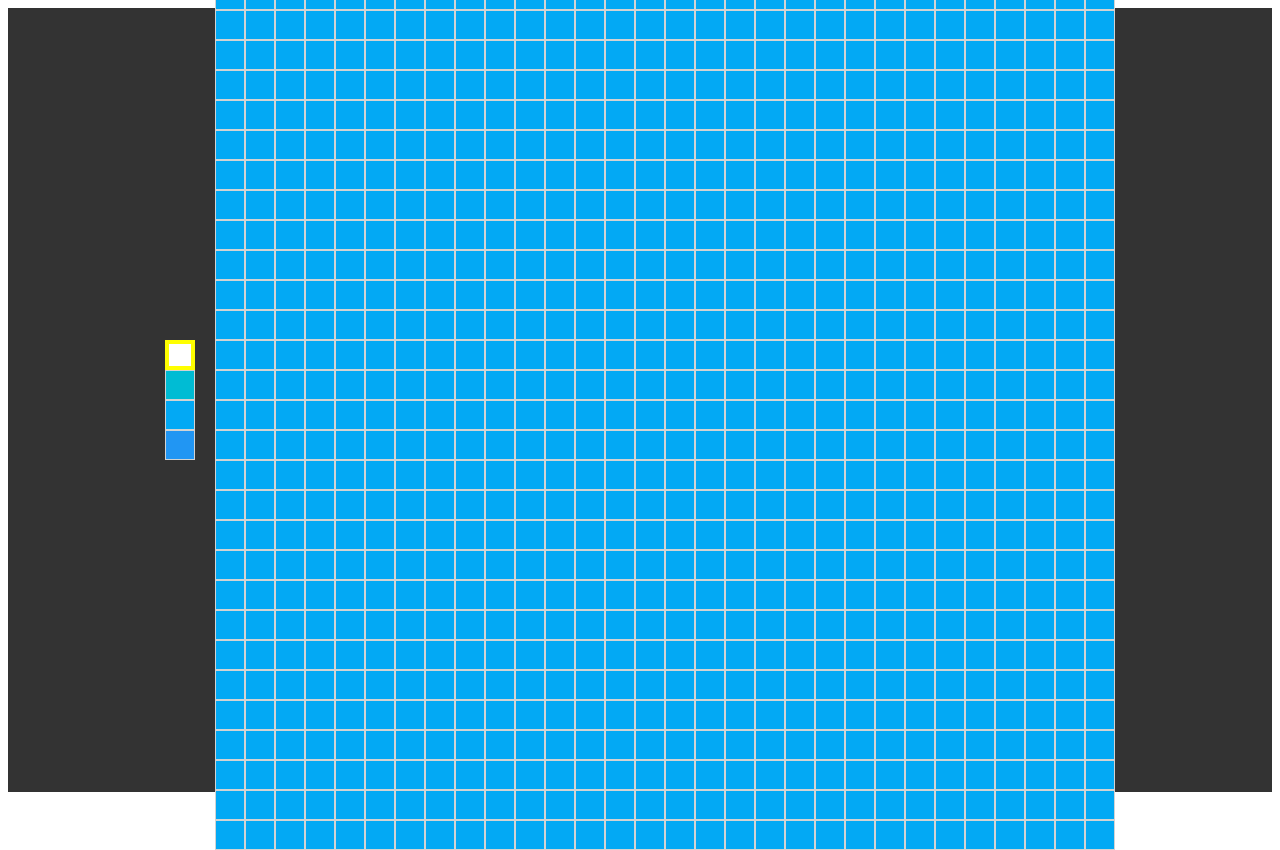
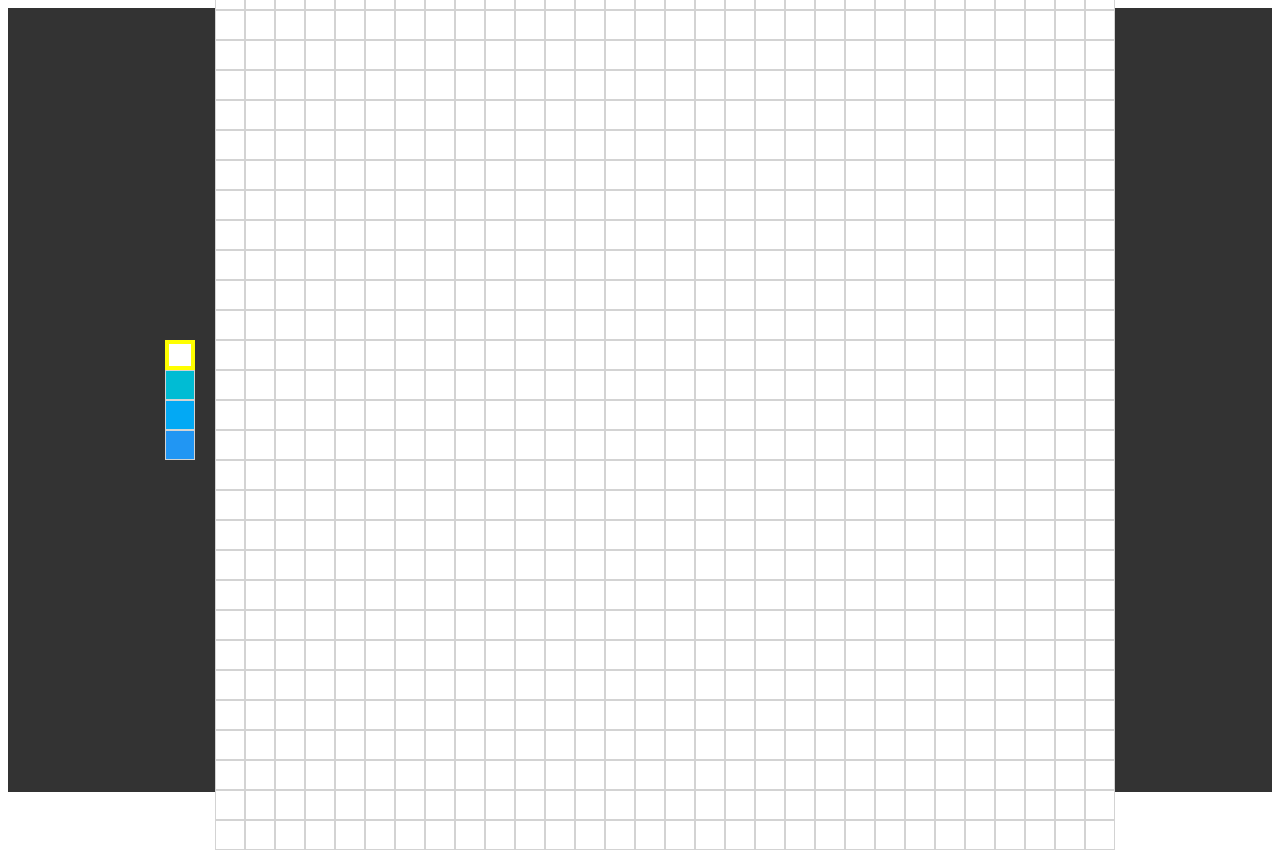
Before and after one commit to peteoshea/vue-pixel-drawing, a Vue app: page / in a window 1280 px wide. Built offline with nearby package versions, Linux system fonts and the light colour scheme.

Commit message:
Clicking on pixels populates with the picked colour

```diff
--- a/src/App.vue
+++ b/src/App.vue
@@ -1,30 +1,38 @@
 <template>
   <div id="app">
     <ColourPicker :colour="colour" />
-    <Canvas />
+    <Canvas :pixels="pixels" />
   </div>
 </template>
 
 <script>
-import Canvas from './components/Canvas.vue';
-import ColourPicker from './components/ColourPicker';
+import Canvas from "./components/Canvas.vue";
+import ColourPicker from "./components/ColourPicker";
+
+const defaultColour = "white";
 
 export default {
-  name: 'App',
+  name: "App",
   data: function() {
     return {
-      colour: 'white',
+      colour: defaultColour,
+      pixels: Array(30 * 30)
+        .fill()
+        .map(() => defaultColour)
     };
   },
   components: {
     Canvas,
-    ColourPicker,
+    ColourPicker
   },
   mounted() {
-    this.$root.$on('updatecolour', (colour) => {
+    this.$root.$on("updatecolour", colour => {
       this.colour = colour;
     });
-  },
+    this.$root.$on("clickedpixel", index => {
+      this.pixels.splice(index, 1, this.colour);
+    });
+  }
 };
 </script>
 
--- a/src/components/Canvas.vue
+++ b/src/components/Canvas.vue
@@ -1,6 +1,6 @@
 <template>
   <div class="canvas">
-    <Pixel v-for="n in 30 * 30" :key="n" colour="blue" />
+    <Pixel isInCanvas v-for="(colour, index) in pixels" :key=index :colour=colour :index=index />
   </div>
 </template>
 
@@ -11,6 +11,9 @@ export default {
   name: "Canvas",
   components: {
     Pixel
+  },
+  props: {
+    pixels: Array
   }
 };
 </script>
--- a/src/components/ColourPicker.vue
+++ b/src/components/ColourPicker.vue
@@ -1,9 +1,9 @@
 <template>
   <div class="colour-picker">
-    <Pixel interactive colour="white" :current="colour == 'white' ? true : false" />
-    <Pixel interactive colour="lightblue" :current="colour == 'lightblue' ? true : false" />
-    <Pixel interactive colour="blue" :current="colour == 'blue' ? true : false" />
-    <Pixel interactive colour="darkblue" :current="colour == 'darkblue' ? true : false" />
+    <Pixel isInColourPicker colour="white" :current="colour == 'white' ? true : false" />
+    <Pixel isInColourPicker colour="lightblue" :current="colour == 'lightblue' ? true : false" />
+    <Pixel isInColourPicker colour="blue" :current="colour == 'blue' ? true : false" />
+    <Pixel isInColourPicker colour="darkblue" :current="colour == 'darkblue' ? true : false" />
   </div>
 </template>
 
--- a/src/components/Pixel.vue
+++ b/src/components/Pixel.vue
@@ -1,8 +1,5 @@
 <template>
-  <div
-    @click="interactive && changeColour(colour)"
-    :class="['pixel', colour, current ? 'current' : '']"
-  ></div>
+  <div @click="handleClick" :class="['pixel', colour, current ? 'current' : '']"></div>
 </template>
 
 <style scoped>
@@ -31,16 +28,22 @@
 
 <script>
 export default {
-  name: 'Pixel',
+  name: "Pixel",
   props: {
     colour: String,
     current: Boolean,
-    interactive: Boolean,
+    isInColourPicker: Boolean,
+    isInCanvas: Boolean,
+    index: Number
   },
   methods: {
-    changeColour: function(colour) {
-      this.$root.$emit('updatecolour', colour);
-    },
-  },
+    handleClick: function() {
+      if (this.isInColourPicker) {
+        this.$root.$emit("updatecolour", this.colour);
+      } else if (this.isInCanvas) {
+        this.$root.$emit("clickedpixel", this.index);
+      }
+    }
+  }
 };
 </script>
```
